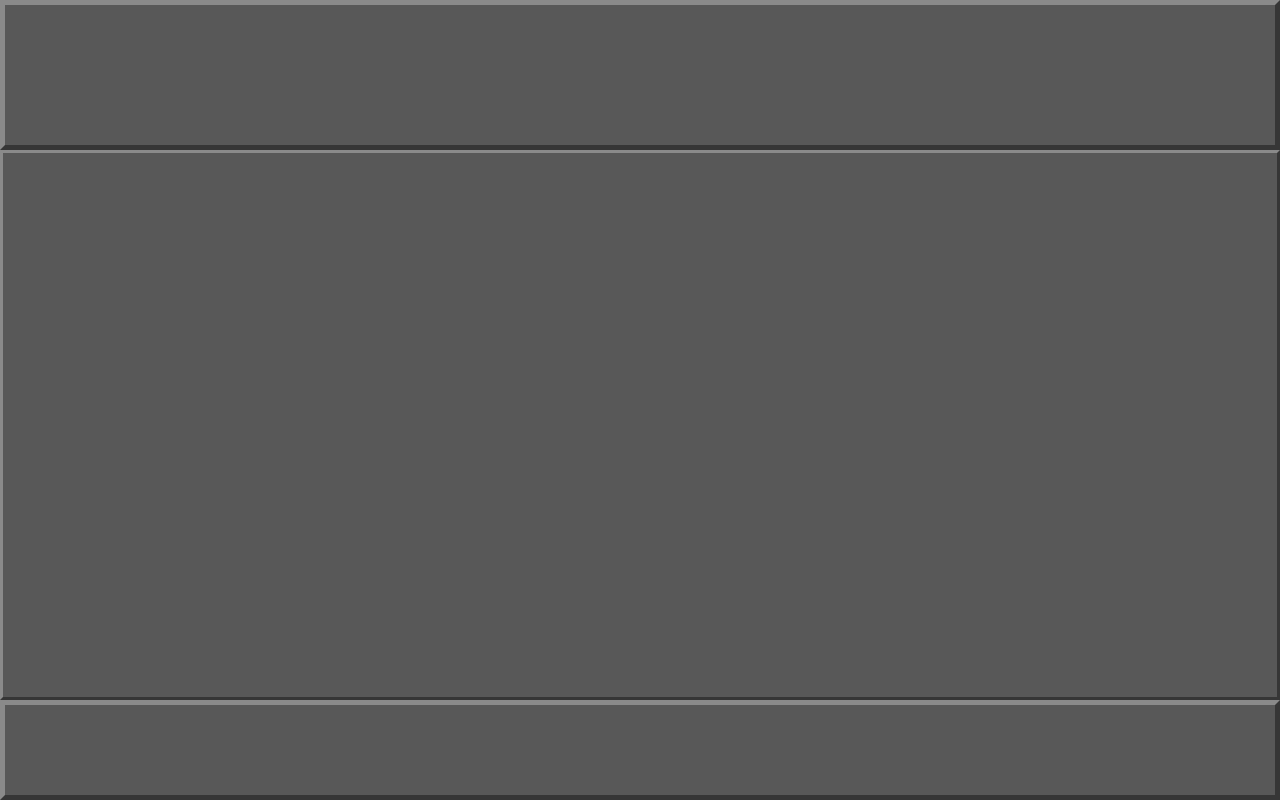
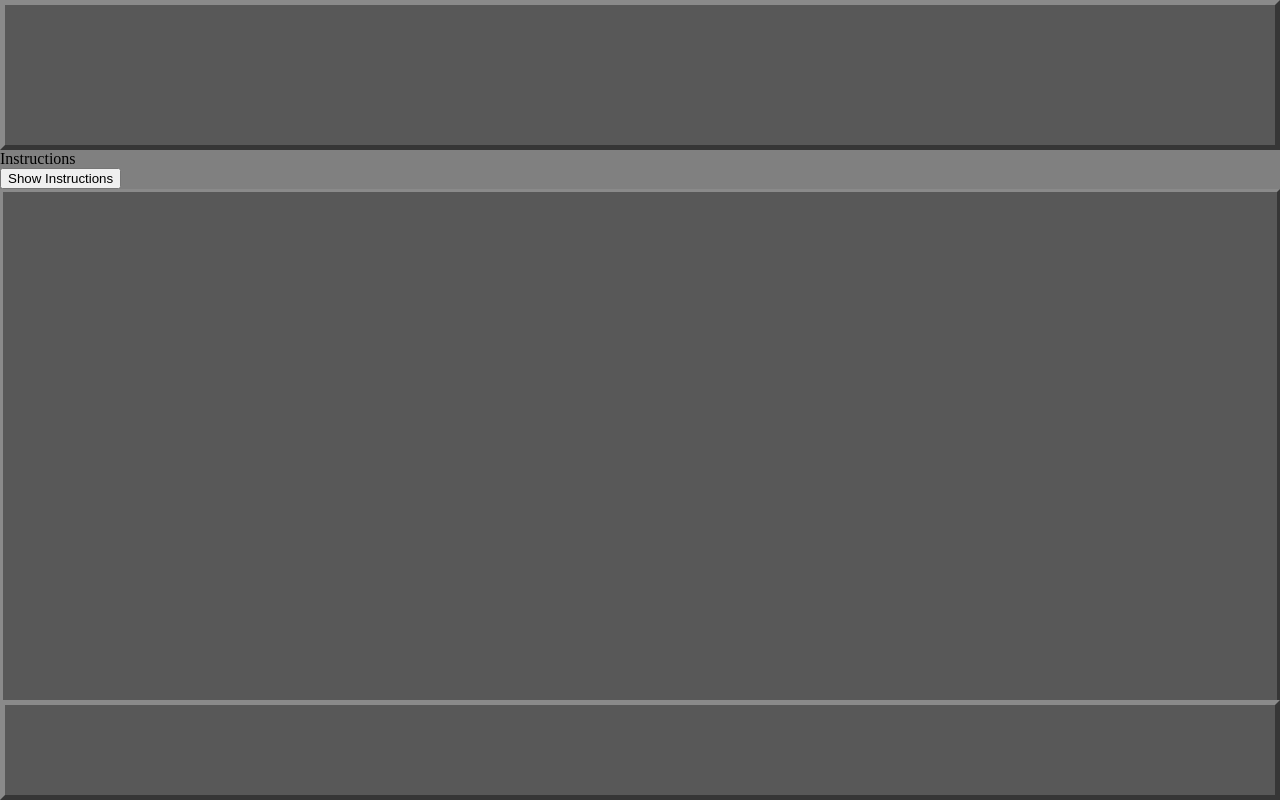
Before and after one commit to Stephen-J-Whitaker/memory-game, a plain HTML site: page index.html in a window 1280 px wide. Drawn offline with Linux system fonts and the light colour scheme.

Commit message:
Add instructions dropdown html and classes

```diff
--- a/assets/css/style.css
+++ b/assets/css/style.css
@@ -11,7 +11,7 @@ body {
     margin: 0;
 }
 
-/* common game interface styling */
+/* common interface styling */
 header,
 footer {
     box-sizing: border-box;
@@ -35,6 +35,11 @@ main {
     border: 3px outset rgb(138, 138, 138);
 }
 
+/* instructions section styling */
+.instructions {
+
+}
+
 /* footer styling */
 footer {
     position: absolute;
--- a/index.html
+++ b/index.html
@@ -12,6 +12,16 @@
 </head>
 <body>
     <header></header>
+    <section class="instructions">
+        <div class="instructions-content">
+            Instructions
+        </div>
+        <div class="instructions-bar">
+            <button>
+                Show Instructions
+            </button>
+        </div>
+    </section>
     <main>
 
     </main>
```
